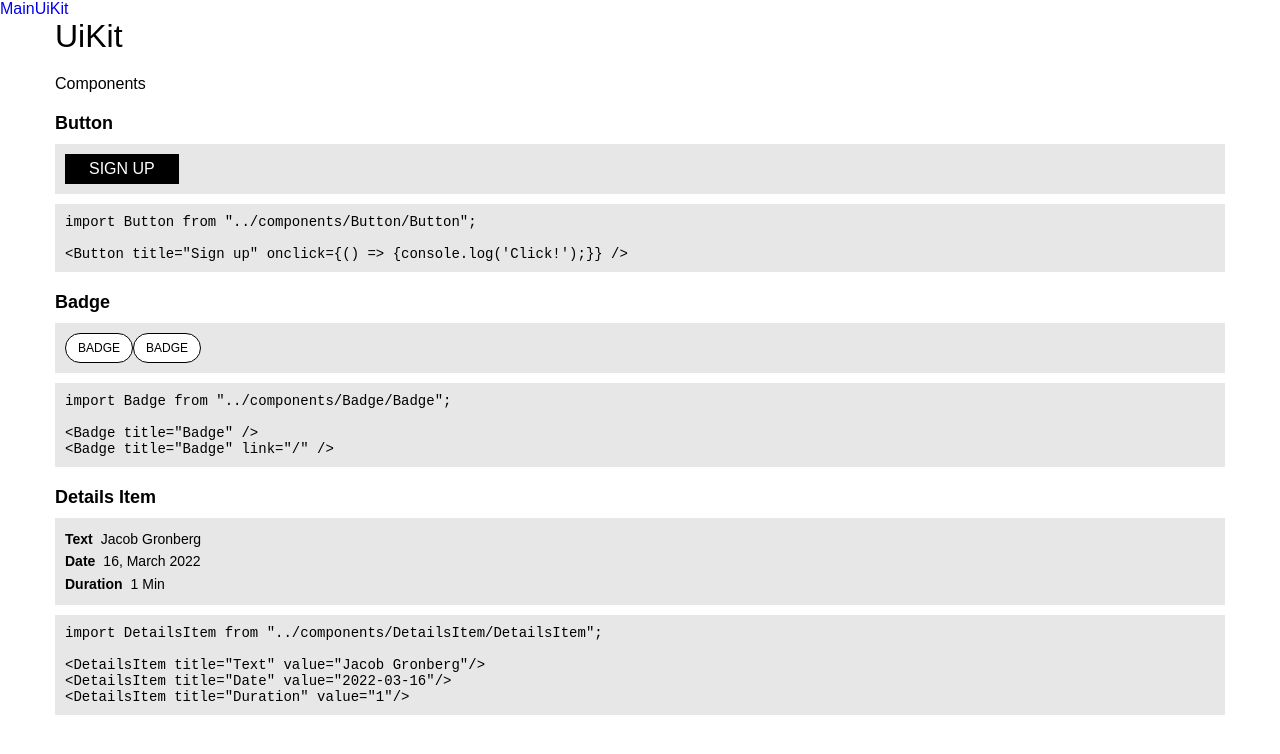
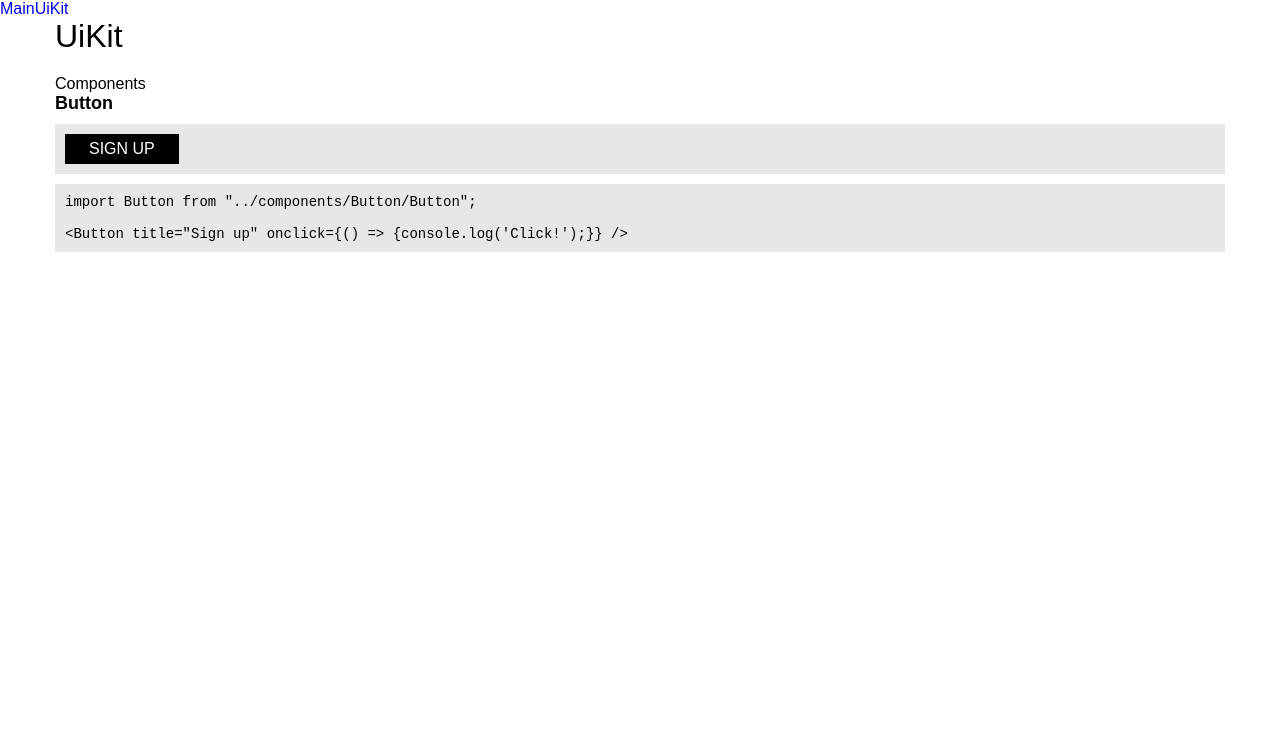
Before and after one commit to nobleworkshop/artlife-magazine, a React (Vite) app: page /uikit in a window 1280 px wide. Shown: the top 754 px of the page. Built offline with nearby package versions, Linux system fonts and the light colour scheme; a web font is replaced by a local one.

Commit message:
Revert "Details item"

```diff
--- a/src/components/Badge/Badge.jsx
+++ /dev/null
@@ -1,19 +0,0 @@
-import { Link } from "react-router-dom";
-import styles from "./badge.module.css";
-
-const Badge = ({ title, link}) => {
-	return (
-		<>
-			{link && (
-				<Link to={link} className={styles.badge}>
-					{title}
-				</Link>
-			)}
-			{!link && (
-				<div className={styles.badge}>{title}</div>
-			)}
-		</>
-	);
-};
-
-export default Badge;
--- a/src/components/Badge/badge.module.css
+++ /dev/null
@@ -1,13 +0,0 @@
-.badge {
-	display: inline-block;
-	background-color: #fff;
-	border: 1px solid #000;
-	border-radius: 100px;
-	padding: 7px 12px;
-	font-size: 12px;
-	font-weight: 400;
-	color: #000;
-	text-decoration: none;
-	transition: all 0.3s ease;
-	text-transform: uppercase;
-}
--- a/src/components/DetailsItem/DetailsItem.jsx
+++ /dev/null
@@ -1,28 +0,0 @@
-import styles from './detailsItem.module.css';
-
-const DetailsItem = ({ title, value }) => {
-	const renderValue = () => {
-		if (title === "Duration") {
-			return `${value} Min`;
-		}
-
-		if (title === "Date") {
-			const date = new Date(value);
-			const day = date.getDate();
-			const month = date.toLocaleString("en-US", { month: "long" });
-			const year = date.getFullYear();
-			return `${day}, ${month} ${year}`;
-		}
-		return value;
-	};
-	return (
-		<div className={styles["details-item"]}>
-			<div className={styles["details-item__content"]}>
-				<div className={styles["details-item__title"]}>{title}</div>
-				<div className={styles["details-item__value"]}>{renderValue()}</div>
-			</div>
-		</div>
-	);
-};
-
-export default DetailsItem;
--- a/src/components/DetailsItem/detailsItem.module.css
+++ /dev/null
@@ -1,20 +0,0 @@
-.details-item__title {
-	font-family: var (--font-family);
-	font-weight: 600;
-	font-style: Semibold;
-	font-size: 14px;
-	line-height: 160%;
-
-}
-
-.details-item__value{
-	font-family: var (--font-family);
-	font-size: 14px;
-	line-height: 160%;
-}
-
-.details-item__content{
-	display: flex;
-	gap: 8px;
-
-}
--- a/src/pages/uikit.jsx
+++ b/src/pages/uikit.jsx
@@ -1,17 +1,13 @@
 import UiKitButton from "./../uikit-components/uikit-Button";
-import UiKitBadge from "./../uikit-components/uikit-Badge";
-import UiKitDetailsItem from "./../uikit-components/uikit-DetailsItem";
 
 const UiKit = () => {
 	return (
 		<div className="container">
 			<h1 style={{ fontSize: "32px", fontWeight: 300, marginBottom: "20px" }}>UiKit</h1>
 
-			<div className="components" style={{ display: "flex", flexDirection: "column", gap: "20px" }}>
+			<div className="components">
 				<h2>Components</h2>
 				<UiKitButton />
-				<UiKitBadge />
-				<UiKitDetailsItem />
 			</div>
 		</div>
 	);
--- a/src/uikit-components/uikit-Badge.jsx
+++ /dev/null
@@ -1,30 +0,0 @@
-import Badge from "../components/Badge/Badge";
-import styles from "./uikit.module.css";
-
-const UiKitButton = () => {
-	return (
-		<div className={styles.component}>
-			<h3 className={styles.component__title}>Badge</h3>
-
-			<div className={styles.component__preview}>
-				<Badge title="Badge" />
-				<Badge title="Badge" link="/" />
-			</div>
-
-			<div className={styles.component__code}>
-				<pre>
-					<code>
-						{`import Badge from "../components/Badge/Badge";`}
-						<br />
-						<br />
-						{`<Badge title="Badge" />`}
-						<br />
-						{`<Badge title="Badge" link="/" />`}
-					</code>
-				</pre>
-			</div>
-		</div>
-	);
-};
-
-export default UiKitButton;
--- a/src/uikit-components/uikit-DetailsItem.jsx
+++ /dev/null
@@ -1,34 +0,0 @@
-import DetailsItem from "../components/DetailsItem/DetailsItem";
-import styles from "./uikit.module.css";
-
-const UiKitButton = () => {
-	return (
-		<div className={styles.component}>
-			<h3 className={styles.component__title}>Details Item</h3>
-
-			<div className={styles.component__preview}>
-				<DetailsItem title="Text" value="Jacob Gronberg" />
-				<DetailsItem title="Date" value="2022-03-16" />
-				<DetailsItem title="Duration" value="1" />
-			</div>
-
-			<div className={styles.component__code}>
-				<pre>
-					<code>
-						{`import DetailsItem from "../components/DetailsItem/DetailsItem";`}
-						<br />
-						<br />
-						{`<DetailsItem title="Text" value="Jacob Gronberg"/>`}
-						<br />
-						{`<DetailsItem title="Date" value="2022-03-16"/>`}
-						<br />
-						{`<DetailsItem title="Duration" value="1"/>`}
-
-					</code>
-				</pre>
-			</div>
-		</div>
-	);
-};
-
-export default UiKitButton;
```
